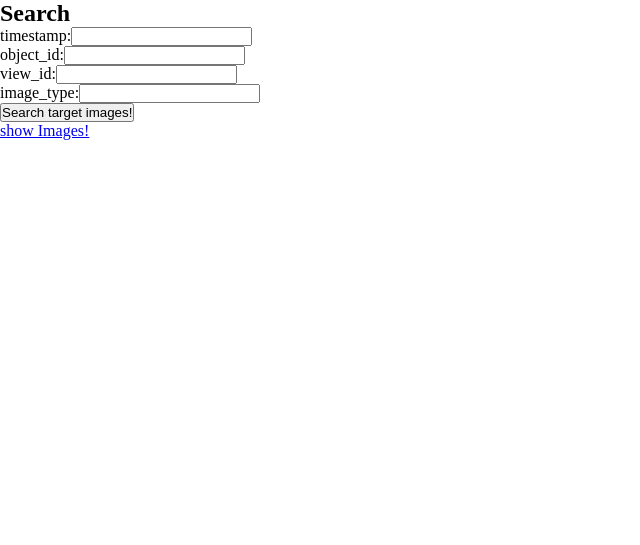
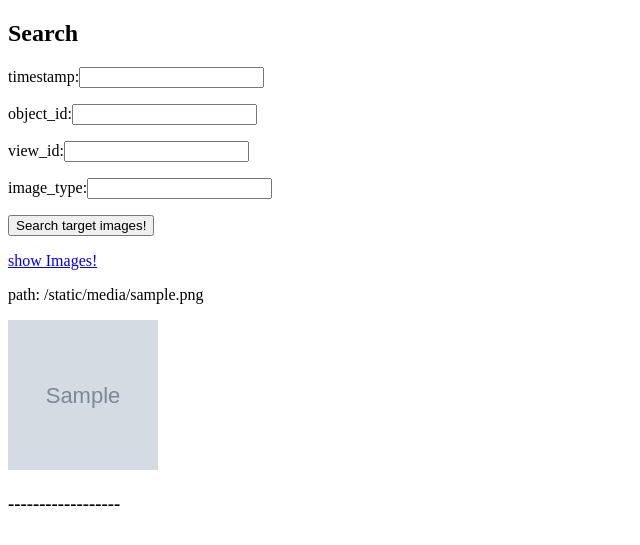
Before and after one commit to xinliy/SemLog_web, a Django app: template web/helloworld/template/main.html in a window 1280 px wide. Shown: the top 545 px of the page, without its empty margins (0-640 px from the left). Run offline with Django 3.2, Linux system fonts and the light colour scheme; the template is opened without the code that fills it: most values are stand-ins (such as "Sample title", 1, 10 or a date in 2020); grey boxes marked "Sample" are stand-in pictures; some libraries are stand-ins or nearby versions.

Commit message:
Update websites

```diff
--- a/web/helloworld/template/main.html
+++ b/web/helloworld/template/main.html
@@ -3,27 +3,29 @@
 <head>
     <meta charset="UTF-8">
     <title>Search</title>
-    <script src="../js/jquery-2.1.3.min.js"></script>
-    <style>
-        * {
-            margin: 0;
-            padding: 0;
 
-    </style>
 </head>
 <body>
 <h2>Search</h2>
 
 <form action="/start_search/" method="get" name="search_form">
-        <p><span>timestamp:</span><input type="text"  name="timestamp"></p>
-        <p><span>object_id:</span><input type="text"  name="object_id"></p>
+    <p><span>timestamp:</span><input type="text" name="timestamp"></p>
+    <p><span>object_id:</span><input type="text" name="object_id"></p>
     <p><span>view_id:</span><input type="text" name="view_id"></p>
-        <p><span>image_type:</span><input type="text"  name="image_type"></p>
+    <p><span>image_type:</span><input type="text" name="image_type"></p>
     <input type="submit" value="Search target images!">
 </form>
 <p><a href="/gallery/">show Images!</a></p>
 
 
+{% load static %}
+{% for image in image_list %}
+
+<p>path: {% static image %}</p>
+<img src="{% static image %}" width="150" height="150">
+<h3>------------------</h3>
+{% endfor %}
+
 
 </body>
 </html>
```
Also changed, not shown: web/helloworld/imageViewer/views.py (+6 -6 lines). Lines whose indentation alone changed are shown as unchanged.
